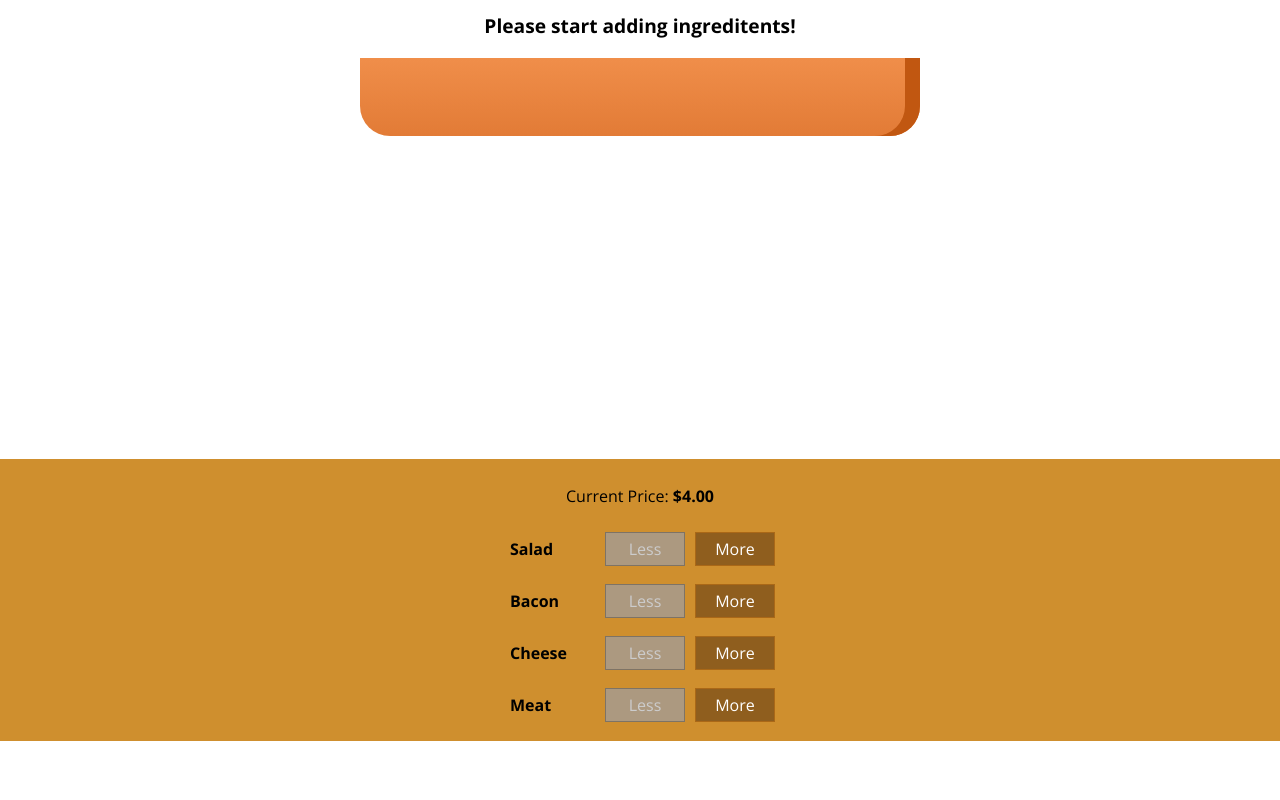
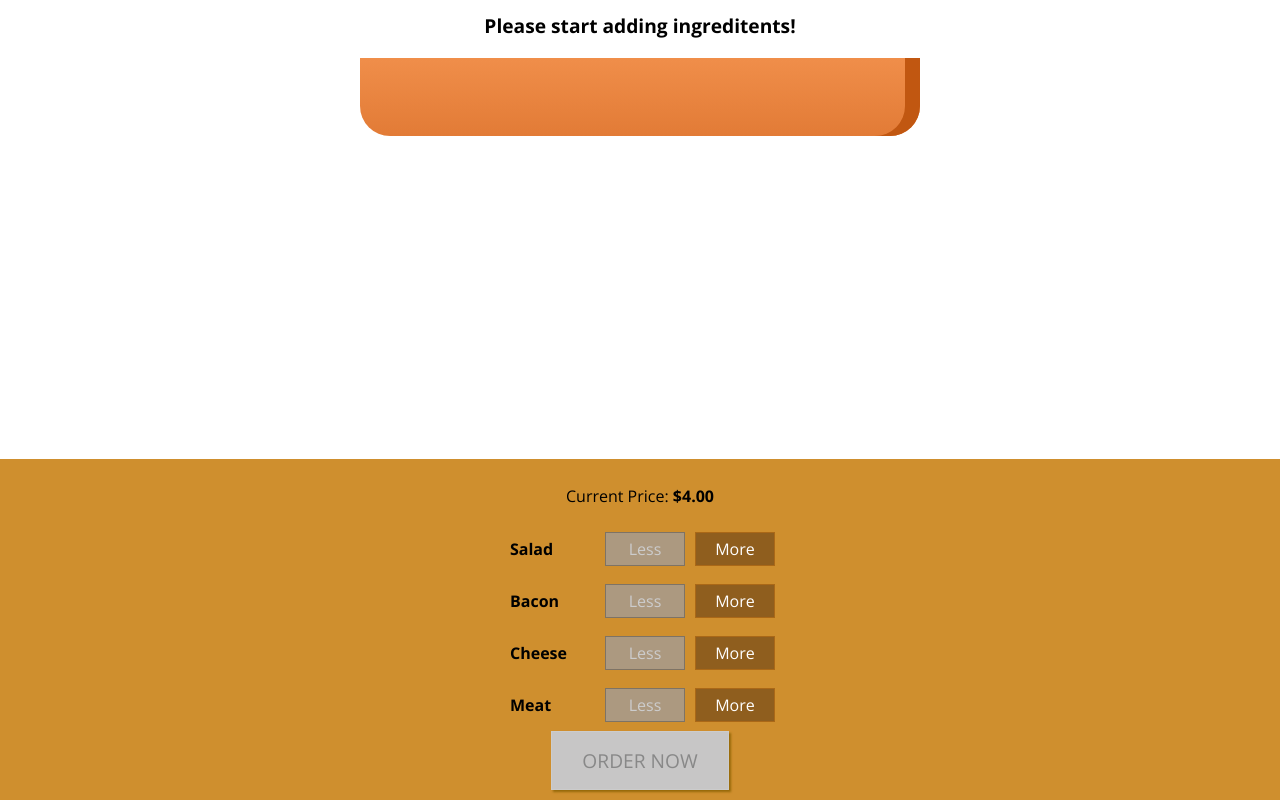
Before and after one commit to alexyap1205/burger-builder-react, a React app: page / in a window 1280 px wide. Shown: the part 179-979 px from the top of the page. Before the commit the page ends 920 px from the top, so only its background shows below. Built offline with nearby package versions, Linux system fonts and the light colour scheme.

Commit message:
Add order button

```diff
--- a/src/components/Burger/BuildControls/BuildControls.css
+++ b/src/components/Burger/BuildControls/BuildControls.css
@@ -8,3 +8,44 @@
     margin: auto;
     padding: 10px 0;
 }
+
+.OrderButton {
+    background-color: #DAD735;
+    outline: none;
+    cursor: pointer;
+    border: 1px solid #966909;
+    color: #966909;
+    font-family: inherit;
+    font-size: 1.2em;
+    padding: 15px 30px;
+    box-shadow: 2px 2px 2px #966909;
+}
+
+.OrderButton:hover, .OrderButton:active {
+    background-color: #A0DB41;
+    border: 1px solid #966909;
+    color: #966909;
+}
+
+.OrderButton:disabled {
+    background-color: #C7C6C6;
+    cursor: not-allowed;
+    border: 1px solid #ccc;
+    color: #888888;
+}
+
+.OrderButton:not(:disabled) {
+    animation: enable 0.3s linear;
+}
+
+@keyframes enable {
+    0% {
+        transform: scale(1);
+    }
+    60% {
+        transform: scale(1.1);
+    }
+    100% {
+        transform: scale(1);
+    }
+}
--- a/src/components/Burger/BuildControls/BuildControls.js
+++ b/src/components/Burger/BuildControls/BuildControls.js
@@ -20,6 +20,7 @@ const buildControls = (props) => {
                 removed={() => props.ingredientRemoved(ctrl.type)}
                 disabled={props.disabled[ctrl.type]}/>
         ))}
+        <button className={classes.OrderButton} disabled={!props.purchasable}>ORDER NOW</button>
     </div>
 };
 
--- a/src/containers/BurgerBuilder/BurgerBuilder.js
+++ b/src/containers/BurgerBuilder/BurgerBuilder.js
@@ -18,7 +18,18 @@ class BurgerBuilder extends Component {
           cheese: 0,
           meat: 0
       },
-      totalPrice: 4
+      totalPrice: 4,
+      purchasable: false
+    };
+
+    updatePurchaseState = (ingredients) => {
+        const sum = Object.keys(ingredients).map(igKey => {
+            return ingredients[igKey];
+        }).reduce((accumulate, current) => {
+           return accumulate + current;
+        }, 0);
+
+        this.setState({purchasable: sum > 0});
     };
 
     addIngredientHandler = (type) => {
@@ -34,6 +45,7 @@ class BurgerBuilder extends Component {
             ingredients: updatedIngredients,
             totalPrice: newPrice
         });
+        this.updatePurchaseState(updatedIngredients);
     };
 
     removeIngredientHandler = (type) => {
@@ -50,6 +62,7 @@ class BurgerBuilder extends Component {
                 ingredients: updatedIngredients,
                 totalPrice: newPrice
             });
+            this.updatePurchaseState(updatedIngredients);
         }
     };
 
@@ -68,6 +81,7 @@ class BurgerBuilder extends Component {
                     ingredientAdded={this.addIngredientHandler}
                     ingredientRemoved={this.removeIngredientHandler}
                     disabled={disabledInfo}
+                    purchasable={this.state.purchasable}
                     price={this.state.totalPrice}/>
             </Auxillary>
         );
```
